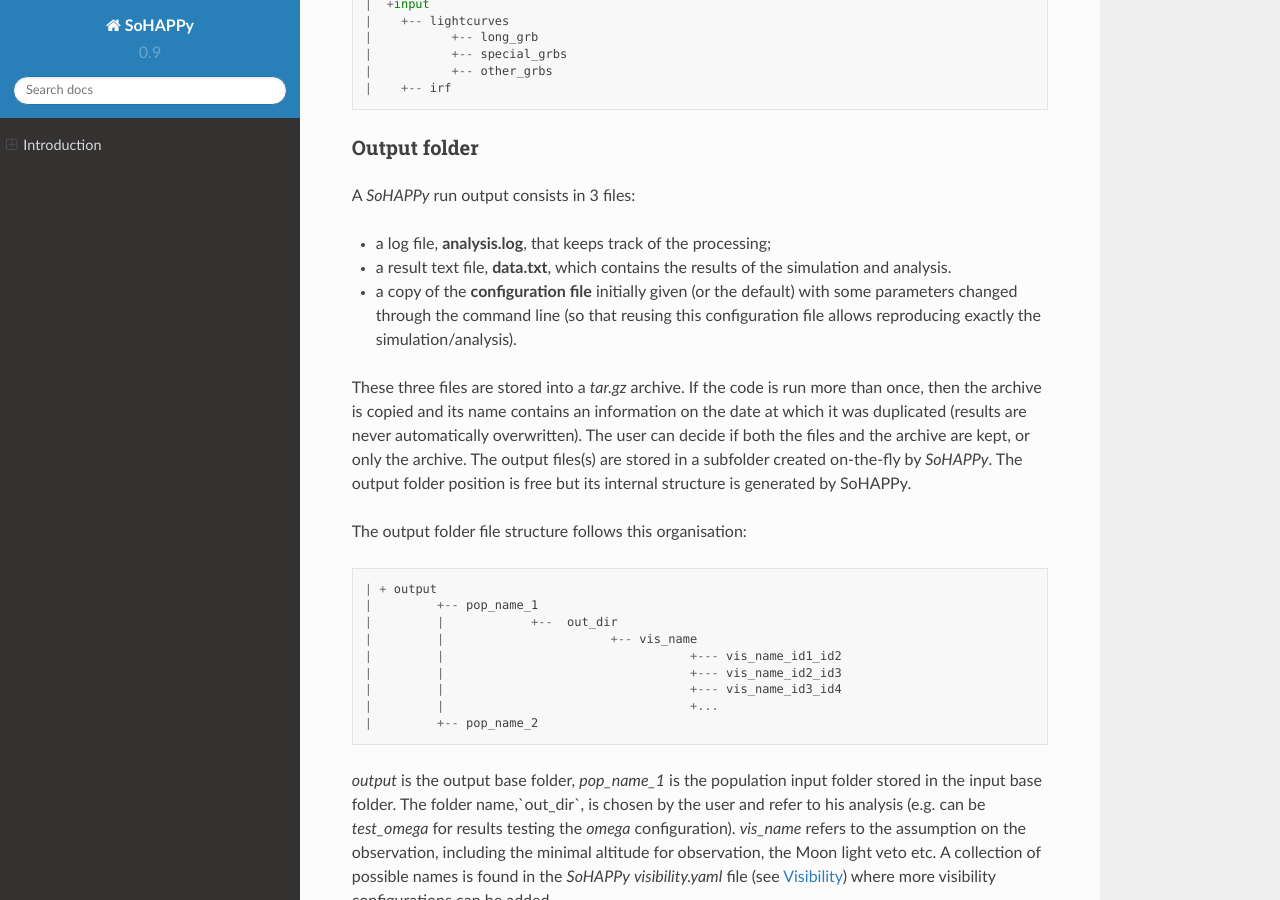
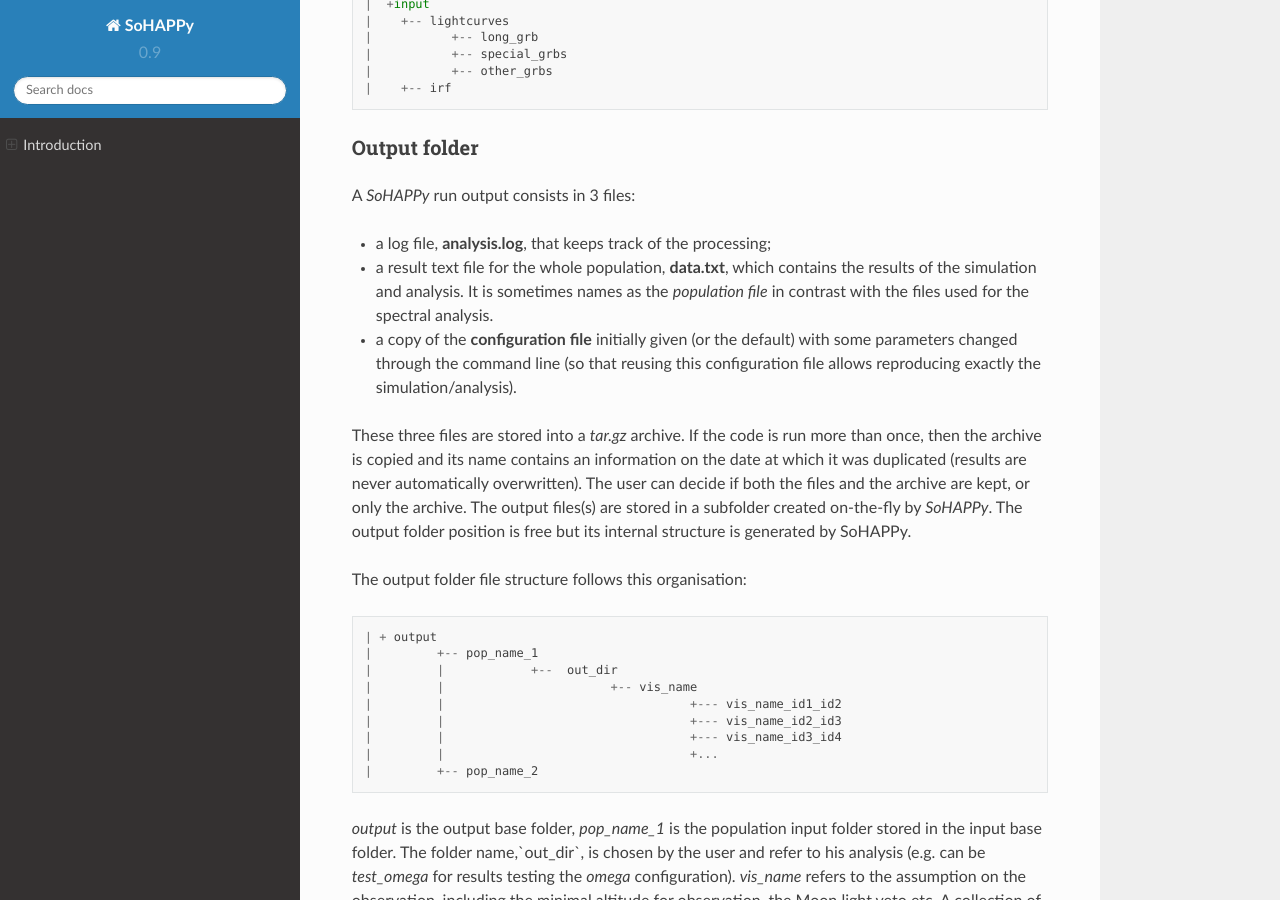
Before and after one commit to tstolarczyk/SoHAPPy, a Sphinx documentation site: the page built from docs/introduction.rst, in a window 1280 px wide and 900 px high, scrolled down 2191 px. Built offline with Sphinx 7.4.7 and the Read the Docs theme 2.0.0, drawn with Linux system fonts in a browser that asks for light colours; some of the changed text lies outside the part shown.

Commit message:
Update introduction.rst

```diff
--- a/docs/introduction.rst
+++ b/docs/introduction.rst
@@ -115,8 +115,9 @@ Output folder
 A `SoHAPPy` run output consists in 3 files:
 
 * a log file, **analysis.log**, that keeps track of the processing;
-* a result text file, **data.txt**, which contains the results of the
-  simulation and analysis.
+* a result text file for the whole population, **data.txt**, which contains
+  the results of the simulation and analysis. It is sometimes names as the
+  *population file* in  contrast with the files used for the spectral analysis.
 * a copy of the **configuration file** initially given (or the default) with
   some parameters changed through the command line (so that reusing this
   configuration file allows reproducing exactly the simulation/analysis).
```
Also changed, not shown: other parts of docs/introduction.rst (+2 -2 lines).
